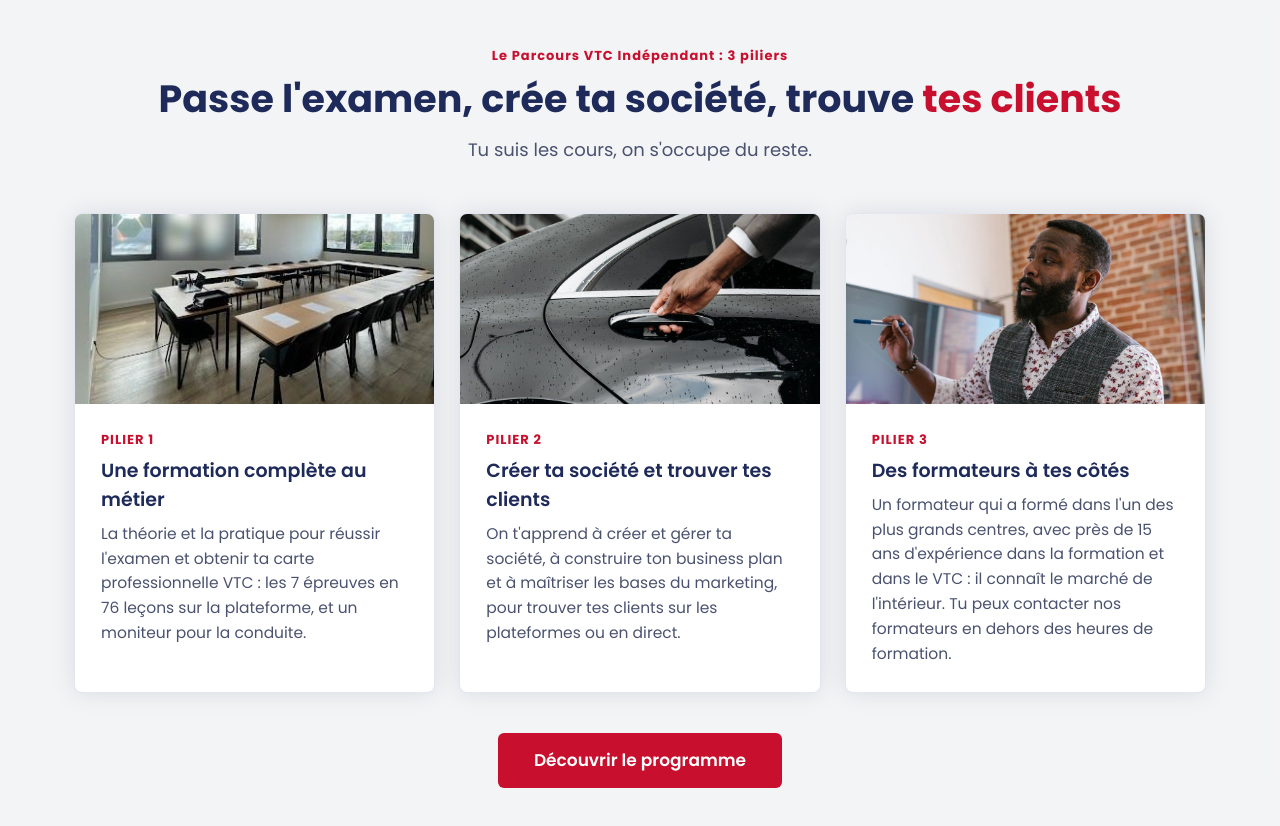
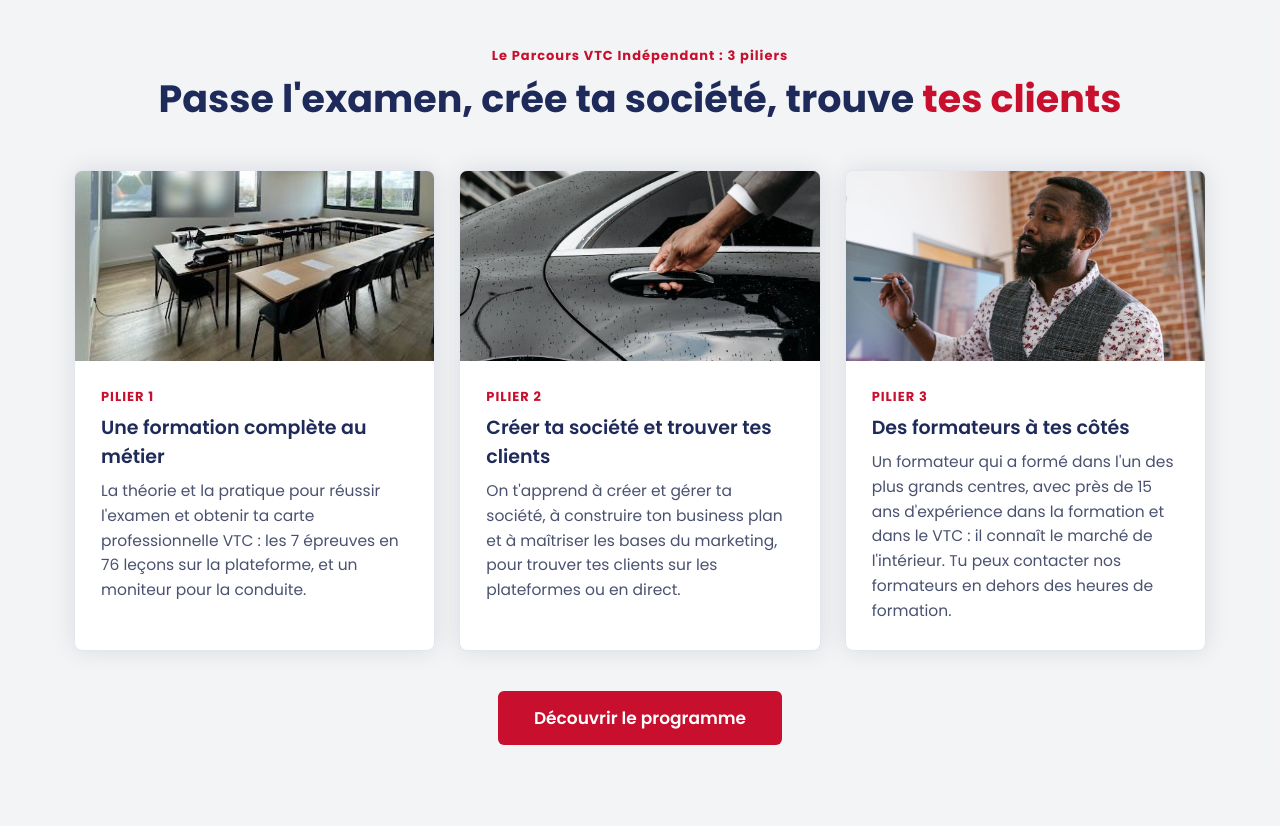
Before and after one commit to HouraFormation/vtc-houraformation, a plain HTML site: page index.html in a window 1280 px wide. Shown: the part 2780-3606 px from the top of the page. Drawn offline with Linux system fonts and the light colour scheme.

Commit message:
Parcours : retrait de la ligne sous le titre

```diff
--- a/index.html
+++ b/index.html
@@ -824,7 +824,6 @@ m.addEventListener('click',function(e){if(e.target===m||e.target.closest('[data-
 <div style="text-align: center; margin-bottom: 48px">
 <p class="num" style="margin: 0 0 10px">Le Parcours VTC Indépendant : 3 piliers</p>
 <h2 class="h2">Passe l'examen, crée ta société, trouve <span class="red">tes clients</span></h2>
-<p class="lead" style="margin: 0 auto">Tu suis les cours, on s'occupe du reste.</p>
 </div>
 <div class="grid3">
 <div class="card"><img loading="lazy" decoding="async" src="img/salle.jpg" alt="La salle de formation Houra à Meaux" style="display: block; width: 100%; height: 190px; object-fit: cover"><div class="pad"><p class="num" style="margin: 0 0 6px">PILIER 1</p><p class="ct">Une formation complète au métier</p><p class="cx">La théorie et la pratique pour réussir l'examen et obtenir ta carte professionnelle VTC : les 7 épreuves en 76 leçons sur la plateforme, et un moniteur pour la conduite.</p></div></div>
```
